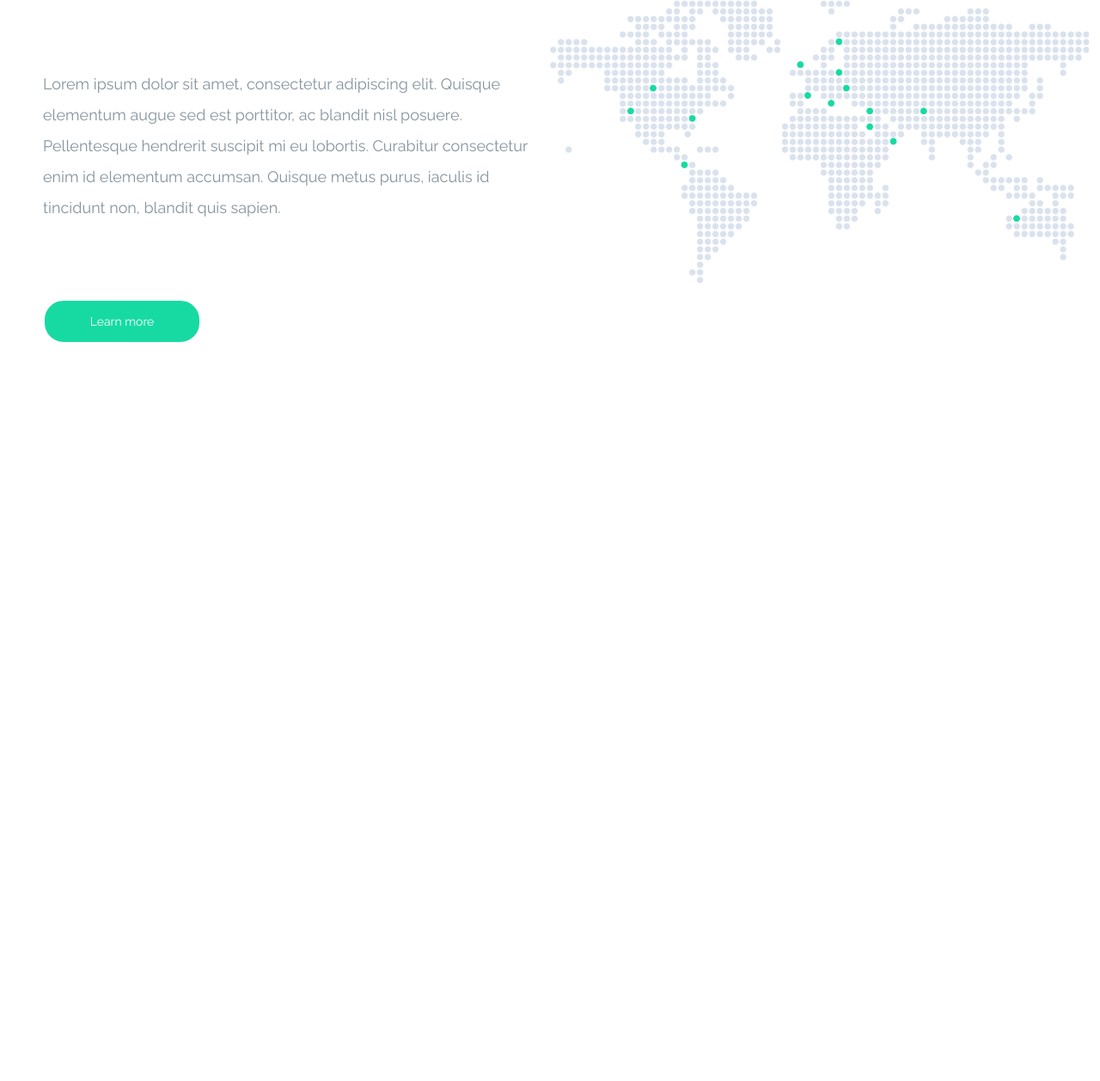
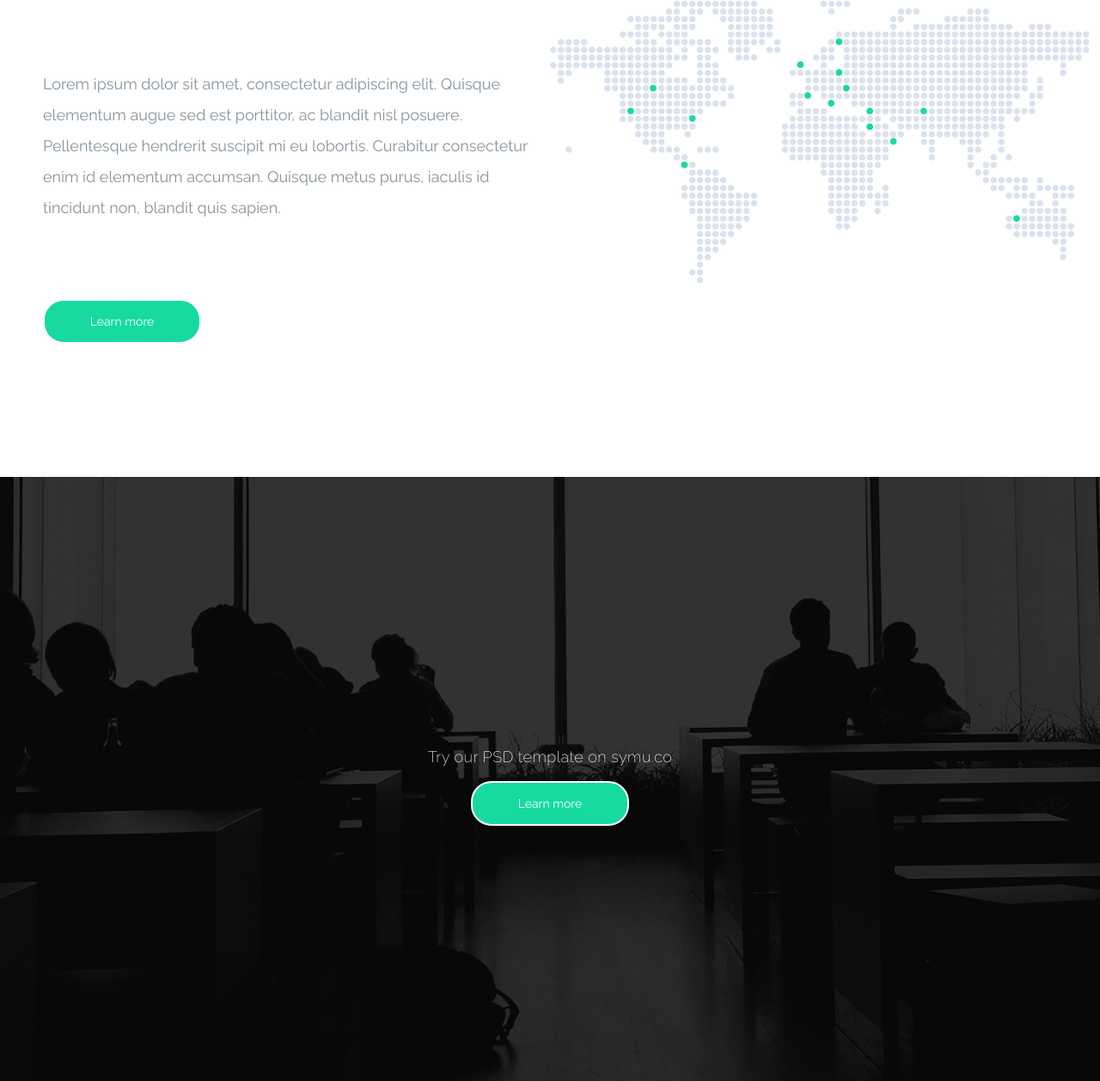
Before and after one commit to doforever/alecto, a website: page index.html in a window 1280 px wide. Shown: the part 7562-8820 px from the top of the page at 86% size. Before the commit the page ends 8062 px from the top, so only its background shows below. Drawn offline with Linux system fonts and the light colour scheme.

Commit message:
Add section template html

```diff
--- a/index.html
+++ b/index.html
@@ -343,6 +343,14 @@
                 </div>
             </div>
         </section>
+        <section class="opinions template">
+            <div class="container-100">
+                <div>
+                    <p>Try our <span>PSD template</span> on symu.co</p>
+                    <a href="#" class="btn">Learn more</a>
+                </div>
+            </div>
+        </section>
         <script src="js/script.js"></script>
     </body>
 </html>
```
